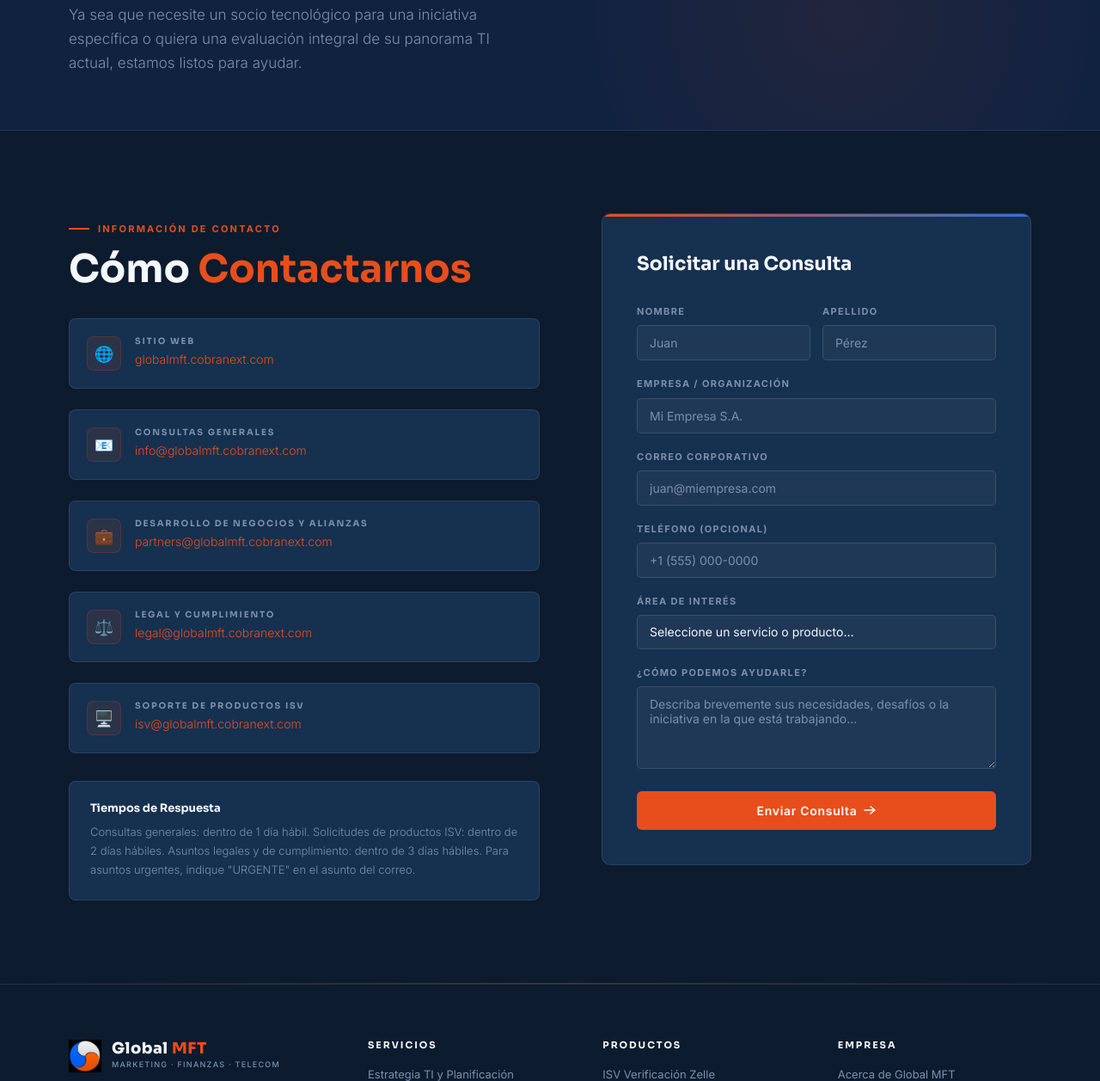
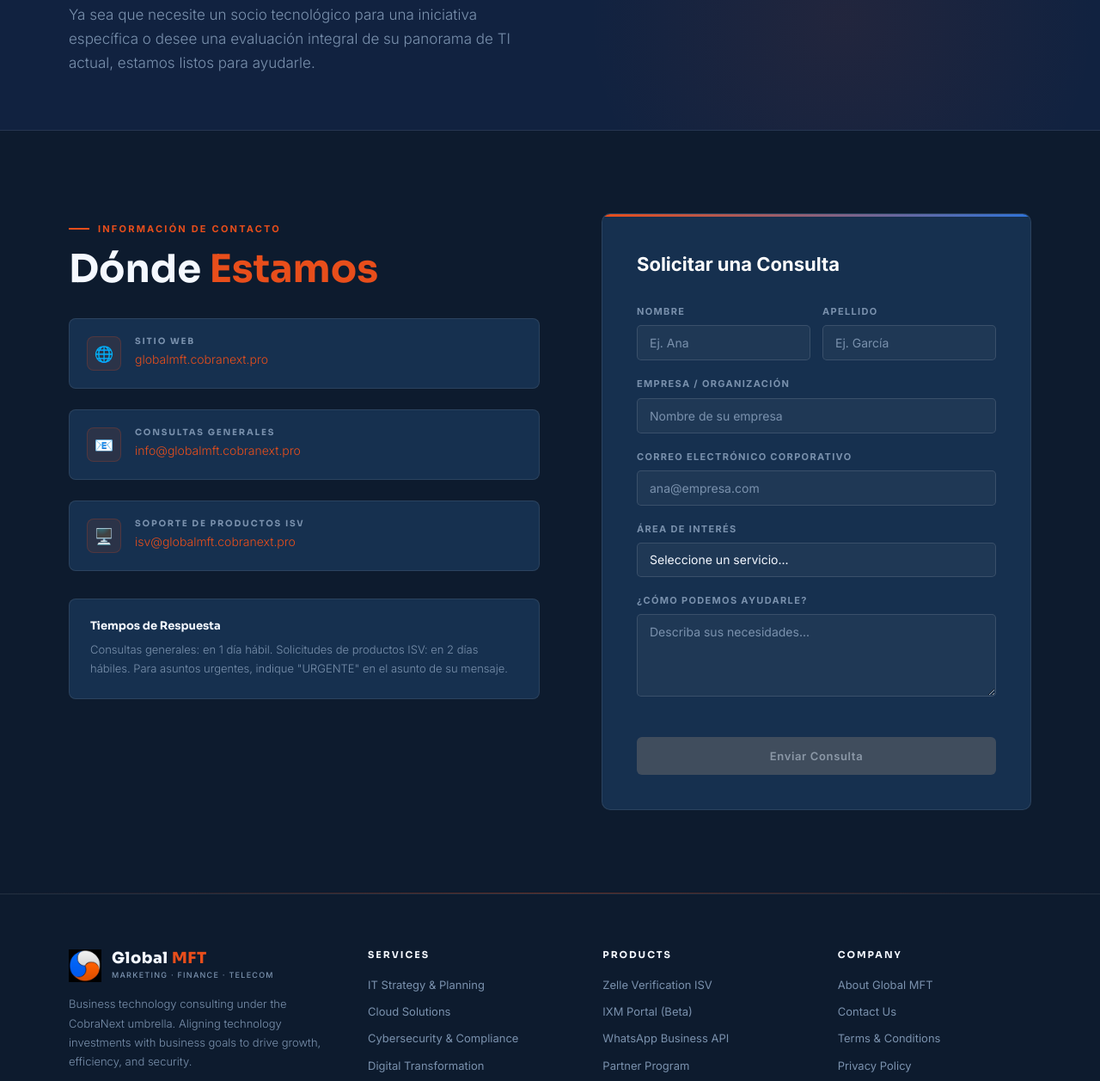
Before and after one commit to jmandradecuadra/globalmft-site, a website: page pages/es/contact.html in a window 1280 px wide. Shown: the part 320-1577 px from the top of the page at 86% size. Drawn offline with Linux system fonts and the light colour scheme; files that its build step writes are made by us from their sources; files whose address does not match are found by name.

Commit message:
correcting contact page in ES with turnstile

```diff
--- a/pages/es/contact.html
+++ b/pages/es/contact.html
@@ -3,12 +3,17 @@
   <head>
     <meta charset="UTF-8" />
     <meta name="viewport" content="width=device-width, initial-scale=1.0" />
-    <title>Contacto — Global MFT</title>
+    <title>Contacto - Global MFT</title>
     <meta
       name="description"
-      content="Contacte a Global MFT para consultoría en tecnología empresarial, consultas de productos ISV y oportunidades de asociación."
+      content="Contacte con Global MFT para consultoría tecnológica empresarial y consultas de productos ISV."
     />
     <link rel="stylesheet" href="../css/global.css" />
+    <script
+      src="https://challenges.cloudflare.com/turnstile/v0/api.js"
+      async
+      defer
+    ></script>
     <style>
       .contact-layout {
         display: grid;
@@ -62,9 +67,6 @@
         color: var(--orange);
         transition: opacity var(--transition);
       }
-      .ci-body a:hover {
-        opacity: 0.8;
-      }
       .contact-form-wrap {
         background: var(--surface);
         border: 1px solid var(--border);
@@ -82,13 +84,39 @@
         height: 3px;
         background: linear-gradient(90deg, var(--orange), var(--blue-mid));
       }
-      .form-title {
-        font-size: 22px;
-        font-weight: 700;
-        color: var(--white);
-        margin-bottom: 28px;
-        font-family: "Sora", sans-serif;
+
+      /* ESTILO DE LA BARRA VERDE DE ÉXITO */
+      #success-msg {
+        display: none;
+        margin-top: 24px;
+        padding: 16px;
+        background: rgba(40, 167, 69, 0.15);
+        border: 1px solid #28a745;
+        color: #28a745;
+        border-radius: 8px;
+        text-align: center;
+        font-size: 14px;
+        font-weight: 600;
+        animation: fadeIn 0.5s ease-out;
       }
+
+      @keyframes fadeIn {
+        from {
+          opacity: 0;
+          transform: translateY(10px);
+        }
+        to {
+          opacity: 1;
+          transform: translateY(0);
+        }
+      }
+
+      .btn-primary:disabled {
+        opacity: 0.5;
+        cursor: not-allowed;
+        filter: grayscale(1);
+      }
+
       @media (max-width: 1024px) {
         .contact-layout {
           grid-template-columns: 1fr;
@@ -104,12 +132,11 @@
     <div class="page-banner">
       <div class="container">
         <div class="breadcrumb">
-          <a href="../es/index.html">Inicio</a><span>›</span
-          ><span>Contacto</span>
+          <a href="../index.html">Inicio</a><span>›</span><span>Contacto</span>
         </div>
-        <div class="eyebrow">Contáctenos</div>
+        <div class="eyebrow">Póngase en contacto</div>
         <h1>
-          Iniciemos una <span style="color: var(--orange)">Conversación</span>
+          Inicie una <span style="color: var(--orange)">Conversación</span>
         </h1>
         <p
           style="
@@ -120,8 +147,8 @@
           "
         >
           Ya sea que necesite un socio tecnológico para una iniciativa
-          específica o quiera una evaluación integral de su panorama TI actual,
-          estamos listos para ayudar.
+          específica o desee una evaluación integral de su panorama de TI
+          actual, estamos listos para ayudarle.
         </p>
       </div>
     </div>
@@ -133,7 +160,7 @@
             <div class="reveal">
               <div class="eyebrow">Información de Contacto</div>
               <h2 style="margin-bottom: 32px">
-                Cómo <span class="text-orange">Contactarnos</span>
+                Dónde <span class="text-orange">Estamos</span>
               </h2>
             </div>
             <div class="contact-info reveal">
@@ -142,8 +169,8 @@
                 <div class="ci-body">
                   <h4>Sitio Web</h4>
                   <p>
-                    <a href="https://globalmft.cobranext.com"
-                      >globalmft.cobranext.com</a
+                    <a href="https://globalmft.cobranext.pro"
+                      >globalmft.cobranext.pro</a
                     >
                   </p>
                 </div>
@@ -153,30 +180,8 @@
                 <div class="ci-body">
                   <h4>Consultas Generales</h4>
                   <p>
-                    <a href="mailto:info@globalmft.cobranext.com"
-                      >info@globalmft.cobranext.com</a
-                    >
-                  </p>
-                </div>
-              </div>
-              <div class="ci-item">
-                <div class="ci-icon">💼</div>
-                <div class="ci-body">
-                  <h4>Desarrollo de Negocios y Alianzas</h4>
-                  <p>
-                    <a href="mailto:partners@globalmft.cobranext.com"
-                      >partners@globalmft.cobranext.com</a
-                    >
-                  </p>
-                </div>
-              </div>
-              <div class="ci-item">
-                <div class="ci-icon">⚖️</div>
-                <div class="ci-body">
-                  <h4>Legal y Cumplimiento</h4>
-                  <p>
-                    <a href="mailto:legal@globalmft.cobranext.com"
-                      >legal@globalmft.cobranext.com</a
+                    <a href="mailto:info@globalmft.cobranext.pro"
+                      >info@globalmft.cobranext.pro</a
                     >
                   </p>
                 </div>
@@ -186,13 +191,14 @@
                 <div class="ci-body">
                   <h4>Soporte de Productos ISV</h4>
                   <p>
-                    <a href="mailto:isv@globalmft.cobranext.com"
-                      >isv@globalmft.cobranext.com</a
+                    <a href="mailto:isv@globalmft.cobranext.pro"
+                      >isv@globalmft.cobranext.pro</a
                     >
                   </p>
                 </div>
               </div>
             </div>
+
             <div
               style="
                 margin-top: 32px;
@@ -214,26 +220,39 @@
                 Tiempos de Respuesta
               </h4>
               <p style="font-size: 13px; color: var(--muted); line-height: 1.7">
-                Consultas generales: dentro de 1 día hábil. Solicitudes de
-                productos ISV: dentro de 2 días hábiles. Asuntos legales y de
-                cumplimiento: dentro de 3 días hábiles. Para asuntos urgentes,
-                indique "URGENTE" en el asunto del correo.
+                Consultas generales: en 1 día hábil. Solicitudes de productos
+                ISV: en 2 días hábiles. Para asuntos urgentes, indique "URGENTE"
+                en el asunto de su mensaje.
               </p>
             </div>
           </div>
 
-          <!-- FORMULARIO (AQUÍ INSERTAMOS TURNSTILE) -->
           <div class="contact-form-wrap reveal reveal-delay-2">
-            <div class="form-title">Solicitar una Consulta</div>
+            <div
+              class="form-title"
+              style="
+                font-size: 22px;
+                font-weight: 700;
+                color: #fff;
+                margin-bottom: 28px;
+              "
+            >
+              Solicitar una Consulta
+            </div>
 
-            <form class="contact-form" id="contact-form">
+            <form
+              class="contact-form"
+              id="contact-form"
+              method="POST"
+              action="/submit"
+            >
               <div class="form-row">
                 <div class="form-group">
                   <label>Nombre</label
                   ><input
                     type="text"
                     name="first_name"
-                    placeholder="Juan"
+                    placeholder="Ej. Ana"
                     required
                   />
                 </div>
@@ -242,104 +261,78 @@
                   ><input
                     type="text"
                     name="last_name"
-                    placeholder="Pérez"
+                    placeholder="Ej. García"
                     required
                   />
                 </div>
               </div>
-
               <div class="form-group">
                 <label>Empresa / Organización</label
                 ><input
                   type="text"
                   name="company"
-                  placeholder="Mi Empresa S.A."
+                  placeholder="Nombre de su empresa"
                   required
                 />
               </div>
-
               <div class="form-group">
-                <label>Correo Corporativo</label
+                <label>Correo Electrónico Corporativo</label
                 ><input
                   type="email"
                   name="email"
-                  placeholder="juan@miempresa.com"
+                  placeholder="ana@empresa.com"
                   required
-                />
-              </div>
-
-              <div class="form-group">
-                <label>Teléfono (opcional)</label
-                ><input
-                  type="tel"
-                  name="phone"
-                  placeholder="+1 (555) 000-0000"
                 />
               </div>
 
               <div class="form-group">
                 <label>Área de Interés</label>
                 <select name="interest" required>
-                  <option value="">Seleccione un servicio o producto…</option>
-                  <optgroup label="Servicios de Consultoría">
-                    <option>Estrategia TI y Planificación</option>
-                    <option>Soluciones en la Nube</option>
-                    <option>Ciberseguridad y Cumplimiento</option>
-                    <option>Transformación Digital</option>
-                    <option>Analítica Empresarial</option>
-                    <option>Telecom y Conectividad</option>
-                    <option>Eficiencia Operacional</option>
-                  </optgroup>
-                  <optgroup label="Productos ISV">
-                    <option value="zelle">
-                      Plataforma de Verificación Zelle
-                    </option>
-                    <option value="ixm">Portal IXM (Lista de Espera)</option>
-                    <option>Cumplimiento WhatsApp Business</option>
-                  </optgroup>
-                  <optgroup label="Otro">
-                    <option>Alianza / Revendedor</option>
-                    <option>Consulta General</option>
-                  </optgroup>
+                  <option value="">Seleccione un servicio...</option>
+                  <option value="IT Strategy">
+                    Estrategia y Planificación de TI
+                  </option>
+                  <option value="Cloud Solutions">Soluciones en la Nube</option>
+                  <option value="Cybersecurity">
+                    Ciberseguridad y Cumplimiento
+                  </option>
+                  <option value="Zelle Platform">
+                    Plataforma de Verificación Zelle
+                  </option>
                 </select>
               </div>
 
               <div class="form-group">
-                <label>¿Cómo Podemos Ayudarle?</label
+                <label>¿Cómo podemos ayudarle?</label
                 ><textarea
                   name="message"
-                  placeholder="Describa brevemente sus necesidades, desafíos o la iniciativa en la que está trabajando…"
+                  placeholder="Describa sus necesidades..."
                   required
                 ></textarea>
               </div>
 
-              <!-- TURNSTILE -->
               <div
-                class="cf-turnstile"
-                data-sitekey="0x4AAAAAACvYqFbuqNwB9lmt"
-              ></div>
+                style="display: flex; justify-content: center; margin: 20px 0"
+              >
+                <div
+                  class="cf-turnstile"
+                  data-sitekey="0x4AAAAAACvYqFbuqNwB9lmt"
+                  data-callback="unlock"
+                ></div>
+              </div>
 
               <button
                 type="submit"
+                id="submit-btn"
                 class="btn btn-primary"
-                style="
-                  width: 100%;
-                  justify-content: center;
-                  font-size: 14px;
-                  padding: 14px;
-                "
+                disabled
+                style="width: 100%; justify-content: center; padding: 14px"
               >
                 Enviar Consulta
-                <svg width="14" height="14" viewBox="0 0 14 14" fill="none">
-                  <path
-                    d="M1 7h12M8 3l5 4-5 4"
-                    stroke="currentColor"
-                    stroke-width="1.5"
-                    stroke-linecap="round"
-                    stroke-linejoin="round"
-                  />
-                </svg>
               </button>
+              <div id="success-msg">
+                ✓ Consulta enviada con éxito. ¡Le contactaremos pronto!
+              </div>
             </form>
           </div>
         </div>
@@ -349,36 +342,25 @@
     <div id="site-footer-placeholder"></div>
     <script src="../js/nav.js"></script>
     <script>
-      GMFTNav.inject("../", "es");
+      GMFTNav.inject("../");
     </script>
     <script src="../js/main.js"></script>
 
-    <!-- TURNSTILE SCRIPT -->
-    <script
-      src="https://challenges.cloudflare.com/turnstile/v0/api.js"
-      async
-      defer
-    ></script>
+    <script>
+      function unlock() {
+        document.getElementById("submit-btn").disabled = false;
+      }
 
-    <script>
+      // Detectar éxito en la URL y mostrar barra verde
       (function () {
-        var p = new URLSearchParams(window.location.search);
-        var interest = p.get("interest");
-        if (interest) {
-          var sel = document.querySelector('select[name="interest"]');
-          if (sel) {
-            for (var i = 0; i < sel.options.length; i++) {
-              if (
-                sel.options[i].value.toLowerCase() === interest.toLowerCase() ||
-                sel.options[i].text
-                  .toLowerCase()
-                  .indexOf(interest.toLowerCase()) !== -1
-              ) {
-                sel.options[i].selected = true;
-                break;
-              }
-            }
-          }
+        const urlParams = new URLSearchParams(window.location.search);
+        if (urlParams.get("status") === "success") {
+          const successBar = document.getElementById("success-msg");
+          successBar.style.display = "block";
+
+          // Deshabilitar el botón para evitar re-envíos
+          document.getElementById("submit-btn").disabled = true;
+          document.getElementById("submit-btn").innerHTML = "Mensaje Enviado";
         }
       })();
     </script>
```
